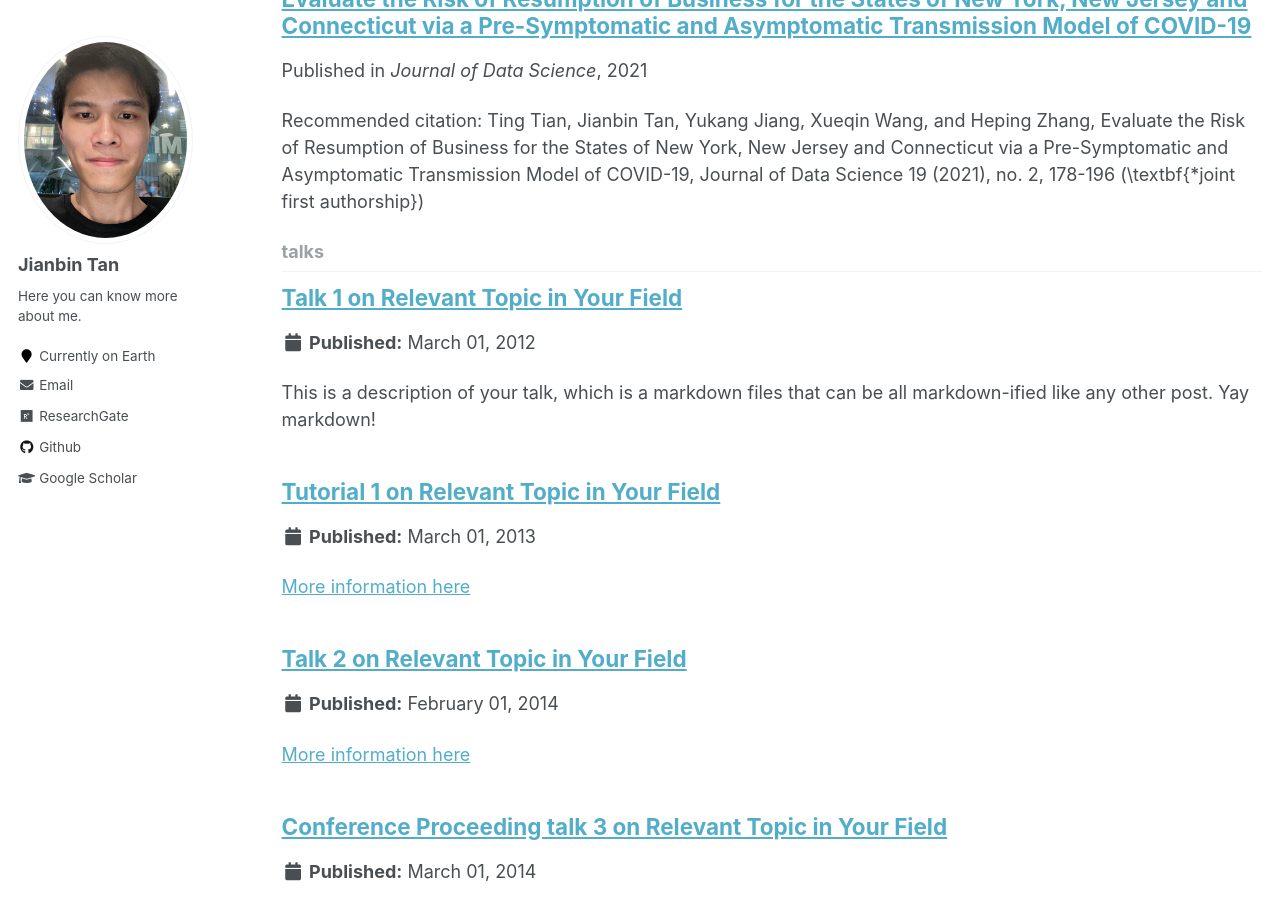
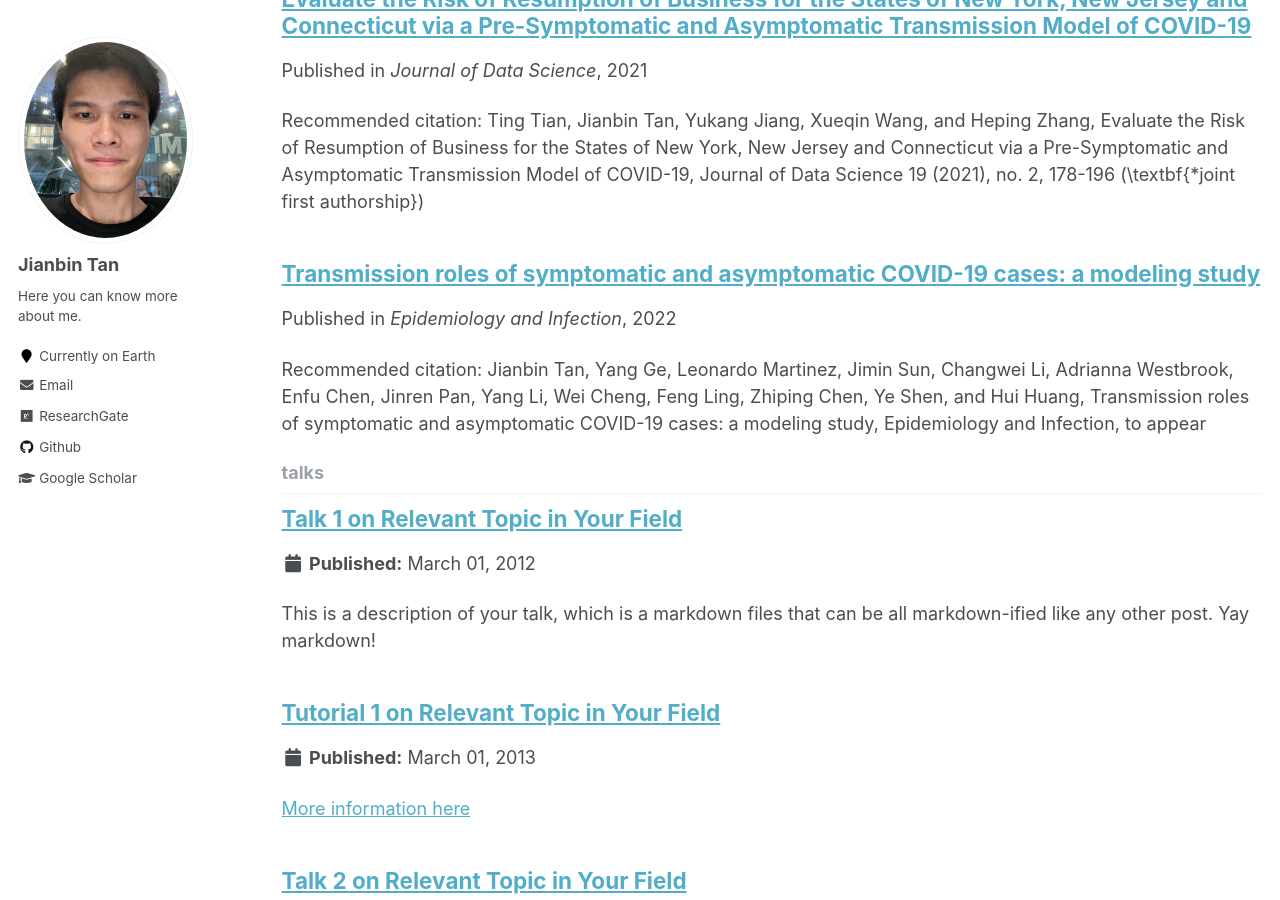
Before and after one commit to Tan-jianbin/Tan-jianbin.github.io, a Jekyll site: the page built from _pages/collection-archive.html, in a window 1280 px wide and 900 px high, scrolled down 1409 px. Built offline with Jekyll 4.4.1, drawn with Linux system fonts in a browser that asks for light colours; a file with an impossible date is left out.

Commit message:
Update E&I1.md

```diff
--- a/_publications/E&I1.md
+++ b/_publications/E&I1.md
@@ -3,7 +3,7 @@ title: "Transmission roles of symptomatic and asymptomatic COVID-19 cases: a mod
 collection: publications
 permalink: /publication/E&I1
 excerpt: ''
-date:
+date: 2022-10-20
 venue: 'Epidemiology and Infection'
 paperurl: ''
 citation: 'Jianbin Tan, Yang Ge, Leonardo Martinez, Jimin Sun, Changwei Li, Adrianna Westbrook, Enfu Chen, Jinren Pan, Yang Li, Wei Cheng, Feng Ling, Zhiping Chen, Ye Shen, and Hui Huang,  Transmission roles of symptomatic and asymptomatic COVID-19 cases: a modeling study, Epidemiology and Infection, to appear'
```
